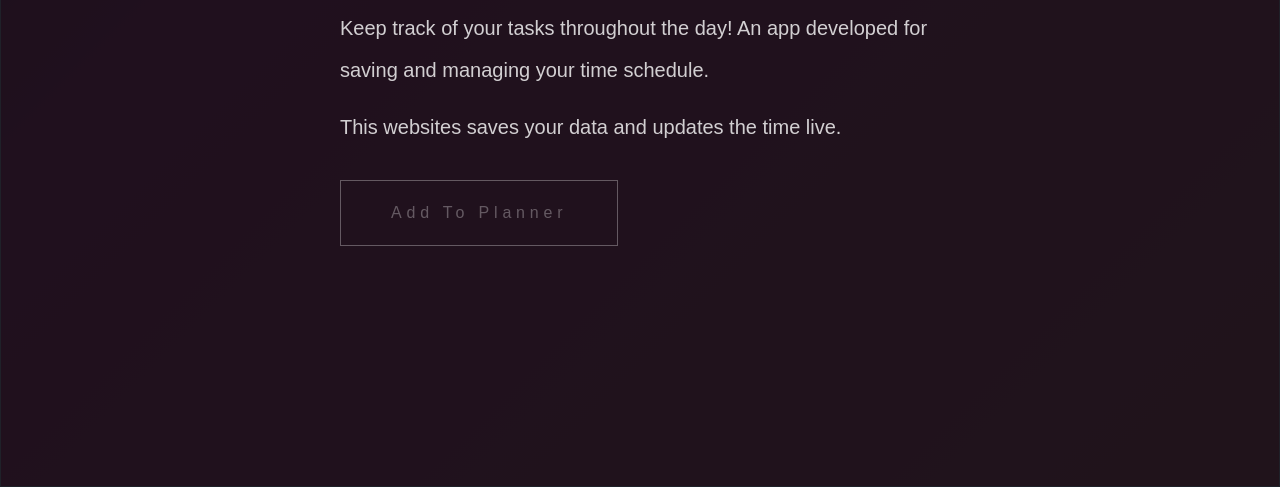
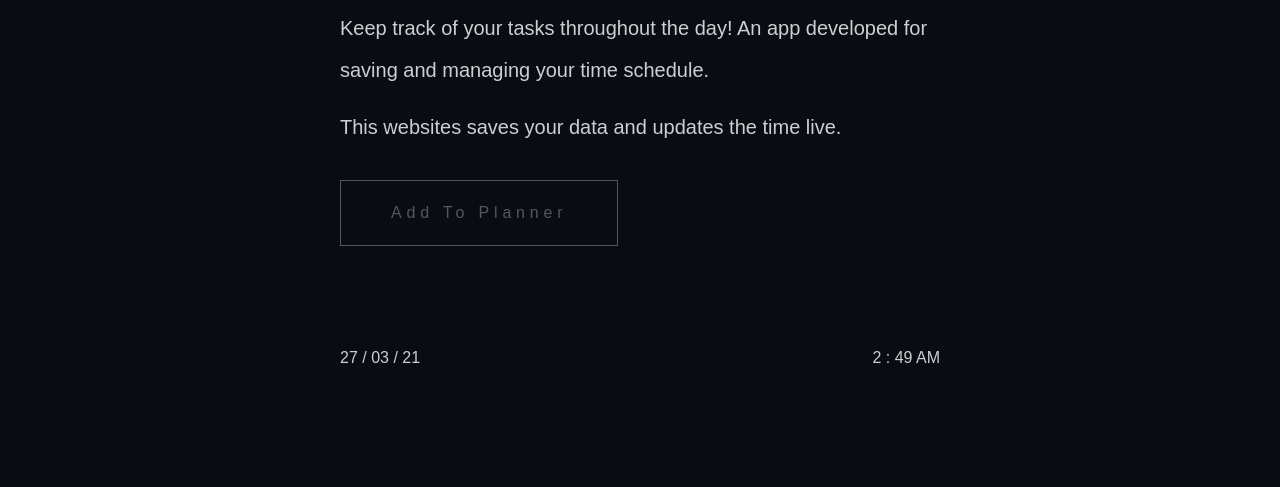
Before and after one commit to Punkinut/day-planner, a plain HTML site: page index.html in a window 1280 px wide. Shown: the part 313-800 px from the top of the page. Drawn offline with nearby package versions, Linux system fonts and the light colour scheme; a web font is replaced by a local one.

Commit message:
Added live time to the landing page and deleted animated gradient

```diff
--- a/assets/css/style.css
+++ b/assets/css/style.css
@@ -71,30 +71,6 @@
 /* Text color orange */
 .orange {
     color: var(--orange);
-}
-
-/* The slight gradient that animates on the page */
-.gradient {
-    height: 100%;
-    width: 100%;
-    position: absolute;
-    background: linear-gradient(-45deg, #ee7752, #e73c7e, #262829, #f3cada);
-	background-size: 400% 400%;
-    opacity: 10%;
-	animation: gradient 10s ease infinite;
-    z-index: 2;
-}
-
-@keyframes gradient {
-	0% {
-		background-position: 0% 50%;
-	}
-	50% {
-		background-position: 100% 50%;
-	}
-	100% {
-		background-position: 0% 50%;
-	}
 }
 
 /* Styling of the navigation container */
@@ -180,6 +156,26 @@
     opacity: 80%;
 }
 
+/* Styling of the bottom section of the landig page */
+.bottom-nav {
+    width: 100%;
+    margin: auto;
+    position: relative;
+    top: 100px;
+}
+
+/* Makes the time sections spread */
+.times {
+    display: flex;
+    justify-content: space-between;
+    opacity: 80%;
+}
+
+/* Makes the paragraph elements in the times section inline */
+.times p{
+ display: inline;
+}
+
 /* Below are media queries */
 @media screen and (max-width: 750px) {
     .intro {
--- a/assets/js/script.js
+++ b/assets/js/script.js
@@ -0,0 +1,5 @@
+// Script that shows the date on the main page
+$(".date").text(moment().format("DD[ /] MM[ /] YY"))
+
+// Script that shows the time on the main page
+$(".time").text(moment().format("h[ : ] mm A"))
--- a/index.html
+++ b/index.html
@@ -19,7 +19,6 @@
 <body class="bebas-neue-book">
     <!-- Non-functional Navigation -->
     <section class="main-background">
-        <div class="gradient border"></div>
         <nav class="navigation">
             <section class="top-section">
                 <p><span class="orange">///</span>////////////</p>
@@ -31,6 +30,12 @@
             <p class="haboro-soft">Keep track of your tasks throughout the day! An app developed for saving and managing your time schedule.</p>
             <p class="haboro-soft">This websites saves your data and updates the time live. </p>
             <button class="button">Add To Planner</button>
+            <section class="bottom-nav">
+                <section class="times">
+                    <p class="date"></p>
+                    <p class="time"></p>
+                </section>
+            </section>
         </section>
     </section>
     <main>
```
